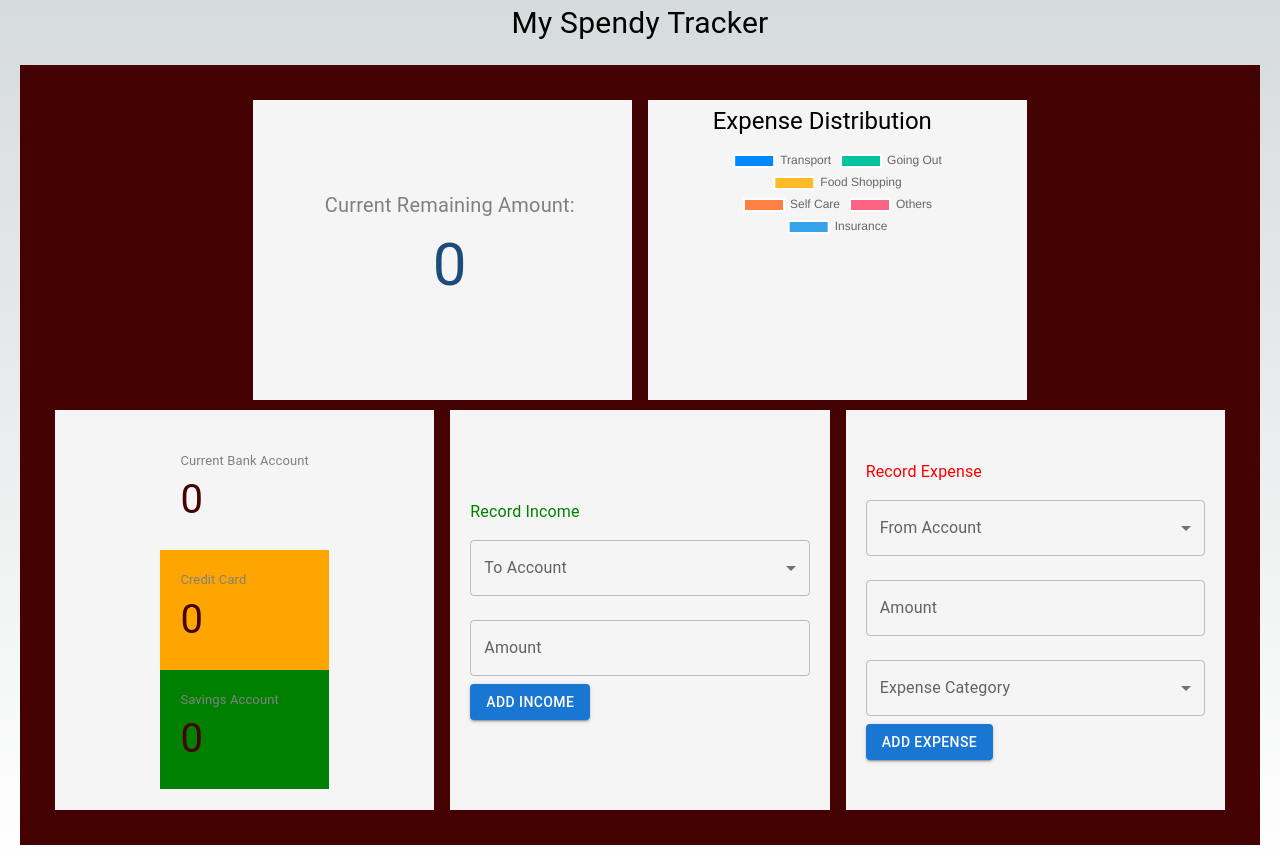
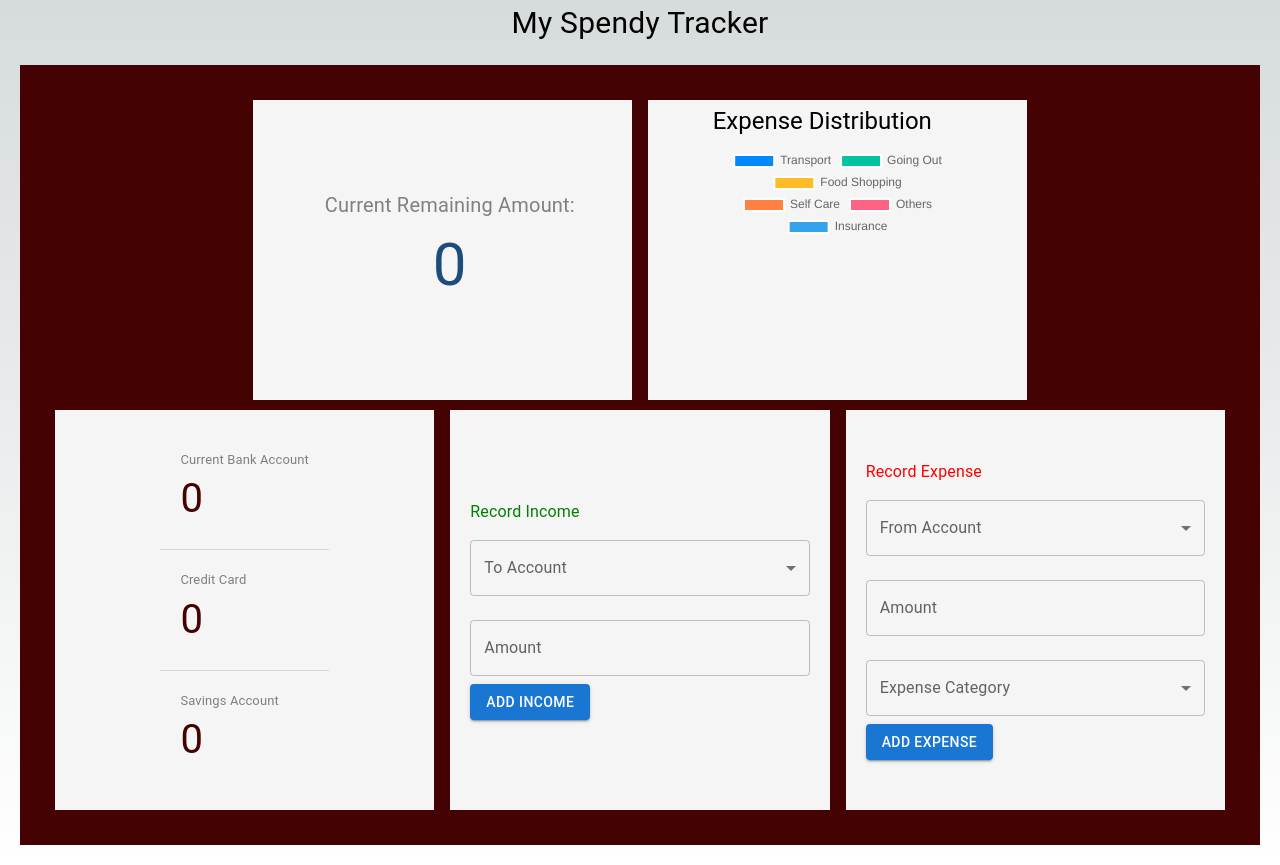
Before and after one commit to ro61zzy/personal_finance_tracker, a Next.js app: page / in a window 1280 px wide. Built offline with nearby package versions, Linux system fonts and the light colour scheme.

Commit message:
user interface improvements

```diff
--- a/src/components/MyAccountsCard.jsx
+++ b/src/components/MyAccountsCard.jsx
@@ -1,6 +1,6 @@
 // MyAccountsCard.jsx
 import React from 'react';
-import { Box, Typography } from '@mui/material';
+import { Box, Typography, Divider } from '@mui/material';
 import { useFinance } from '../FinanceContext';
 
 const MyAccountsCard = () => {
@@ -32,10 +32,11 @@ const MyAccountsCard = () => {
             fontSize:"40px"
           }}>{data.accounts.currentBankAccount.toLocaleString()}</Typography>
         </Box>
+        <Divider />
         <Box sx={{
           display: "flex",
           flexDirection: "column",
-          backgroundColor: "orange",
+          // backgroundColor: "orange",
           p: "20px"
         }}>
           <Typography
@@ -48,10 +49,11 @@ const MyAccountsCard = () => {
             fontSize:"40px"
           }}>{data.accounts.creditCard.toLocaleString()}</Typography>
         </Box>
+        <Divider />
         <Box sx={{
           display: "flex",
           flexDirection: "column",
-          backgroundColor: "green",
+          // backgroundColor: "green",
           p: "20px"
         }}>
           <Typography   sx={{
@@ -61,7 +63,7 @@ const MyAccountsCard = () => {
           <Typography   sx={{
             color:"#450202",
             fontSize:"40px"
-          }}>{data.accounts.savingsAccount}</Typography>
+          }}>{data.accounts.savingsAccount.toLocaleString()}</Typography>
         </Box>
       </Box>
     </Box>
```
